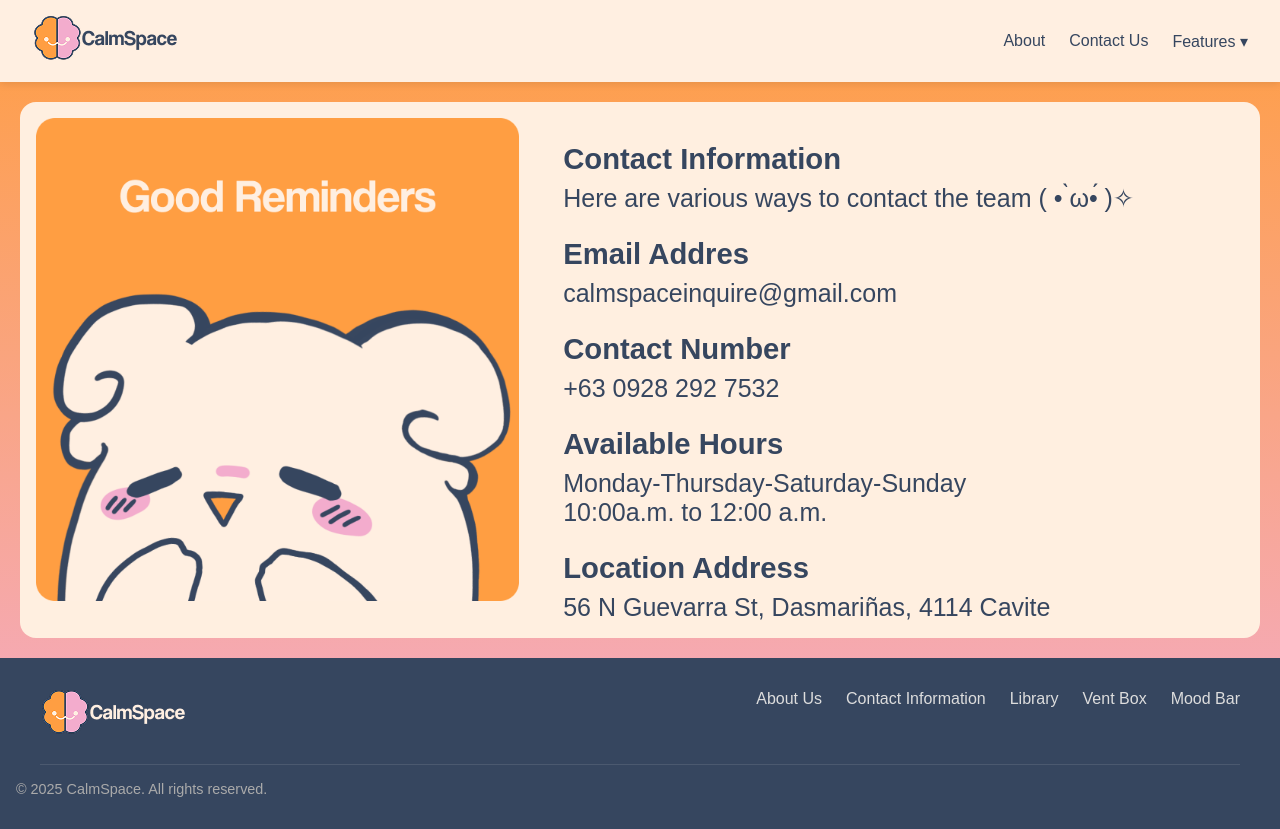
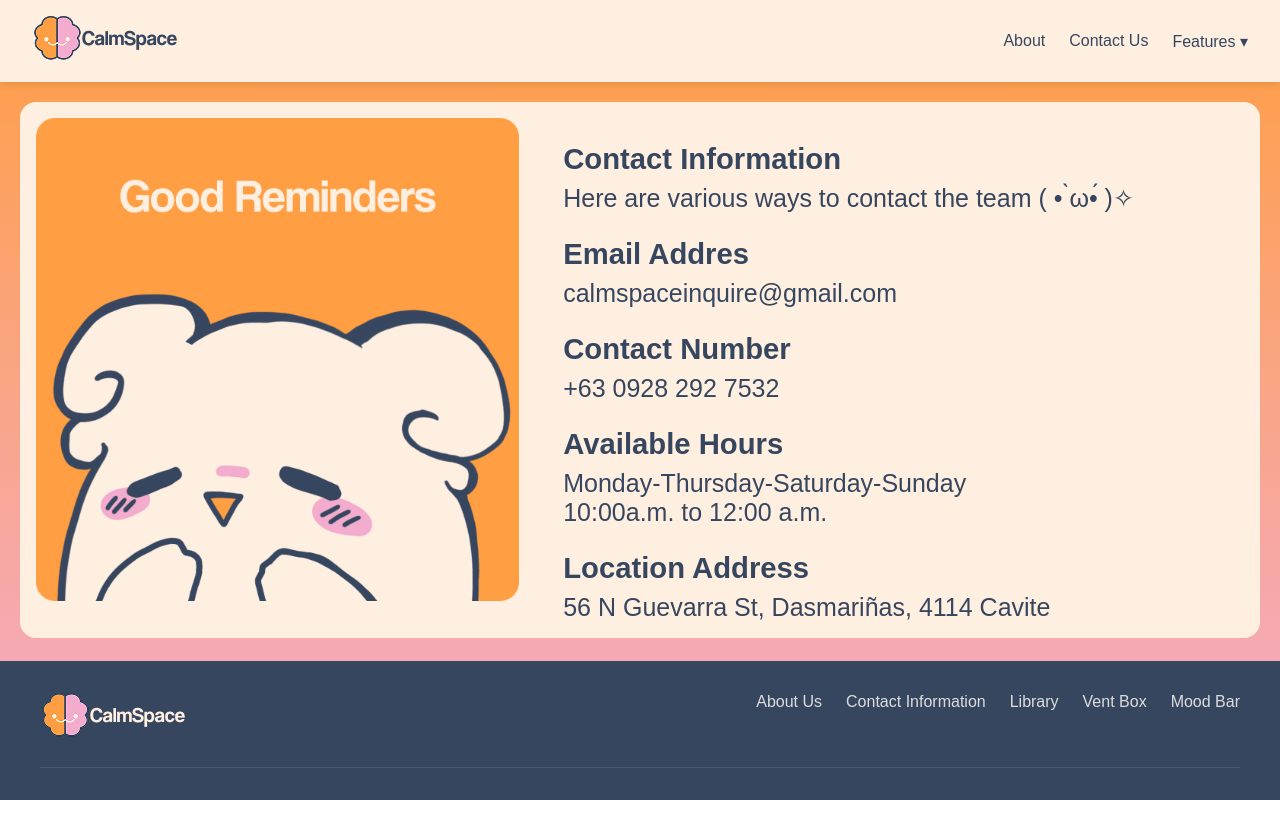
Before and after one commit to STI-WebProgramming/BMMA3.1C-CalmSpace, a plain HTML site: page CONTACT US.html in a window 1280 px wide. After the commit the page ends 800 px from the top, so only its background shows below. Drawn offline with Linux system fonts and the light colour scheme.

Commit message:
Add files via upload

```diff
--- a/CONTACT US.html
+++ b/CONTACT US.html
@@ -62,11 +62,6 @@
         <a href="MOOD BAR.html">Mood Bar</a>
       </div>
     </div>
-    <div class="footer-bottom">
-      <p>&copy; 2025 CalmSpace. All rights reserved.</p>
-    </div>
   </footer>
-
-
 </body>
 </html>
```
Also changed, not shown: MOOD BAR.html (+0 -2 lines), VENT BOX.html (+0 -2 lines), index.html (+0 -1 lines).
